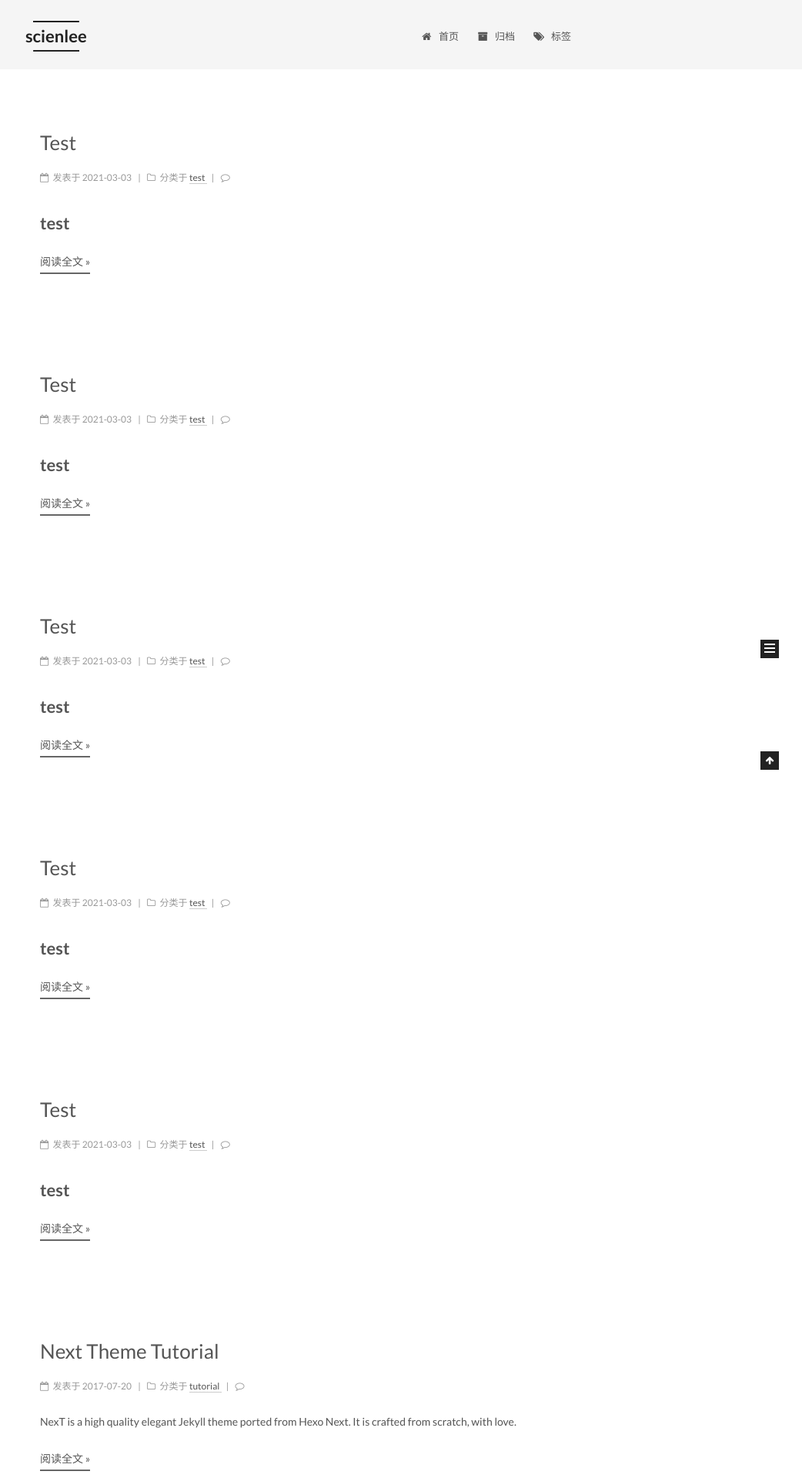
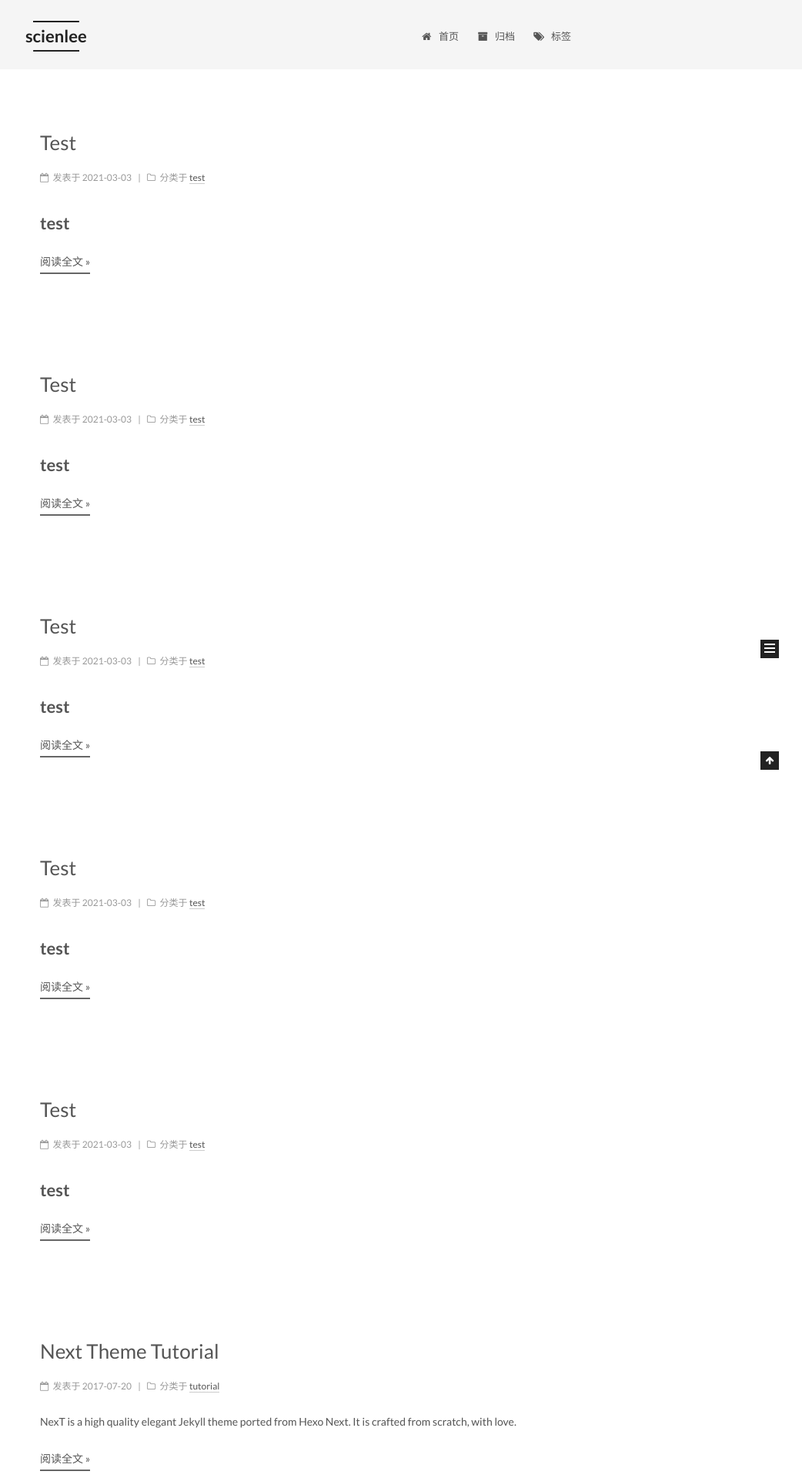
Before and after one commit to scienlee/blog, a Jekyll site: the page built from index.html, in a window 1280 px wide. Shown: the top 1920 px of the page at 77% size, without its empty margins (238-1280 px from the left). Built offline with Jekyll 4.4.1, drawn with Linux system fonts in a browser that asks for light colours; the list of posts is cut into pages by our own code; comment, search, counter and statistics services are not loaded.

Commit message:
Update _config.yml

```diff
--- a/_config.yml
+++ b/_config.yml
@@ -380,8 +380,8 @@ han: false
 
 # Disqus
 disqus:
-  enable: true
-  shortname: scienlee
+  enable: false
+  shortname:
   count: true
   # hide comments (visitors need to click to load the comments)
   # count need to be false when hide is true
```
